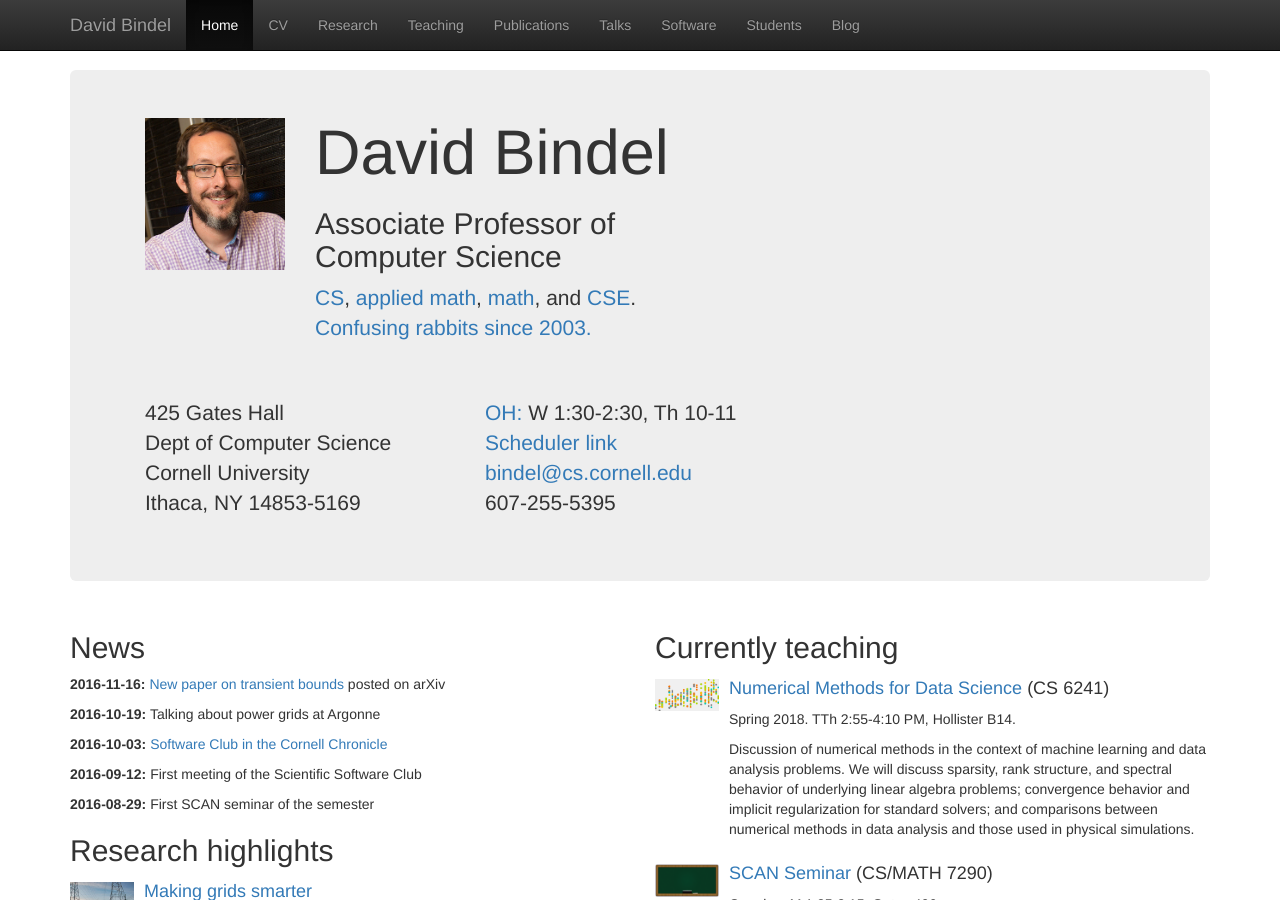
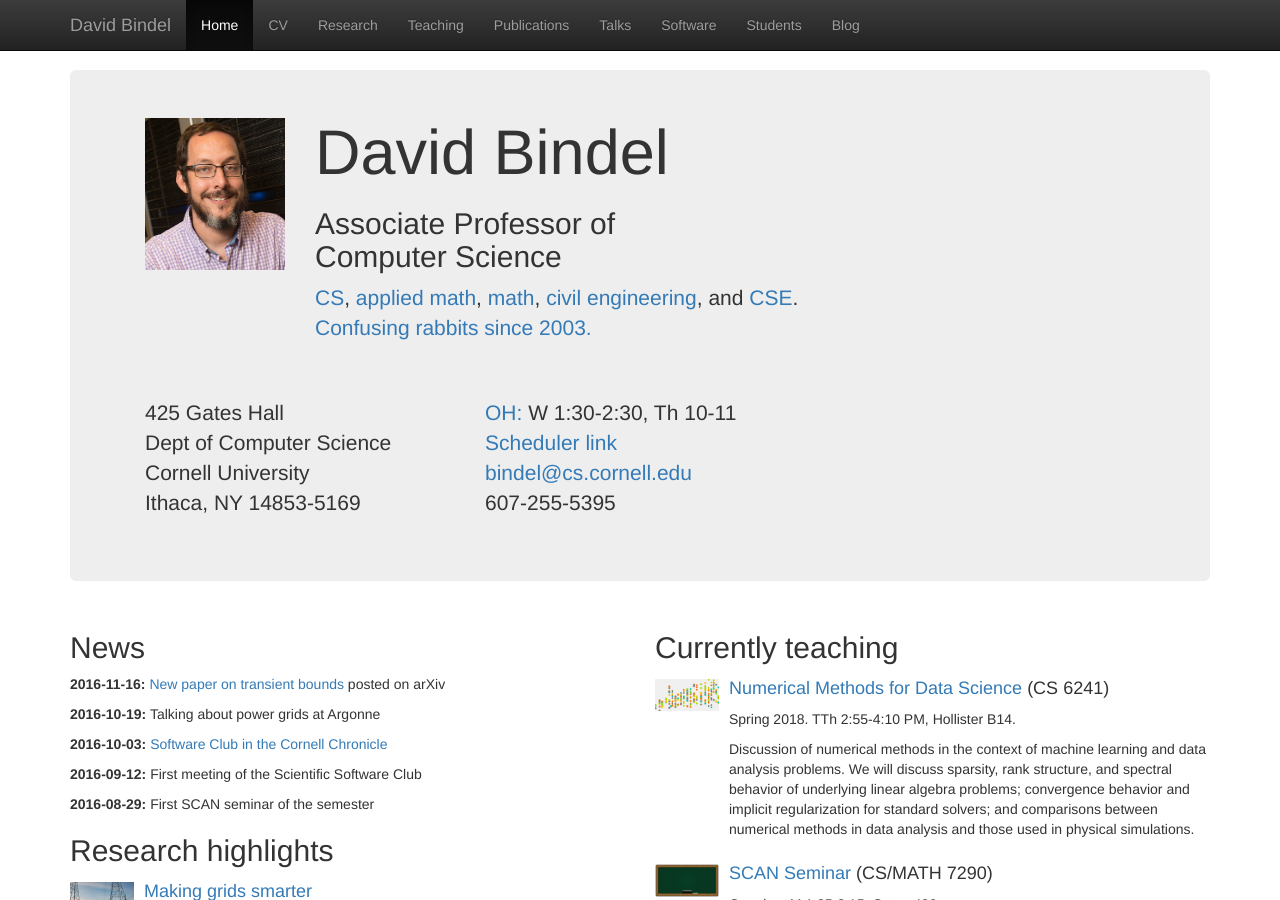
Before and after one commit to dbindel/cornell_web, a Jekyll site: the page built from index.html, in a window 1280 px wide and 900 px high. Built offline with Jekyll 4.4.1, drawn with Linux system fonts in a browser that asks for light colours; nearby versions of some CDN libraries.

Commit message:
Added CEE field membership to home page.

```diff
--- a/_data/gradfield.yml
+++ b/_data/gradfield.yml
@@ -4,5 +4,7 @@
   url: http://www.cam.cornell.edu
 - name: Math
   url: http://www.math.cornell.edu
+- name: Civil and Environmental Engineering
+  url: http://www.cee.cornell.edu
 - name: Computational Science and Engineering
   url: http://www.cse.cornell.edu
--- a/_includes/dbindel_head.html
+++ b/_includes/dbindel_head.html
@@ -10,7 +10,8 @@
       <p class="lead">
       <a href="http://www.cs.cornell.edu/">CS</a>,
       <a href="http://www.cam.cornell.edu/">applied math</a>,
-      <a href="http://www.math.cornell.edu/">math</a>, and
+      <a href="http://www.math.cornell.edu/">math</a>,
+      <a href="http://www.cee.cornell.edu/">civil engineering</a>, and
       <a href="http://www.cse.cornell.edu/">CSE</a>.<br/>
       <a href="bunny.html">Confusing rabbits since 2003.</a>
       </p>
```
